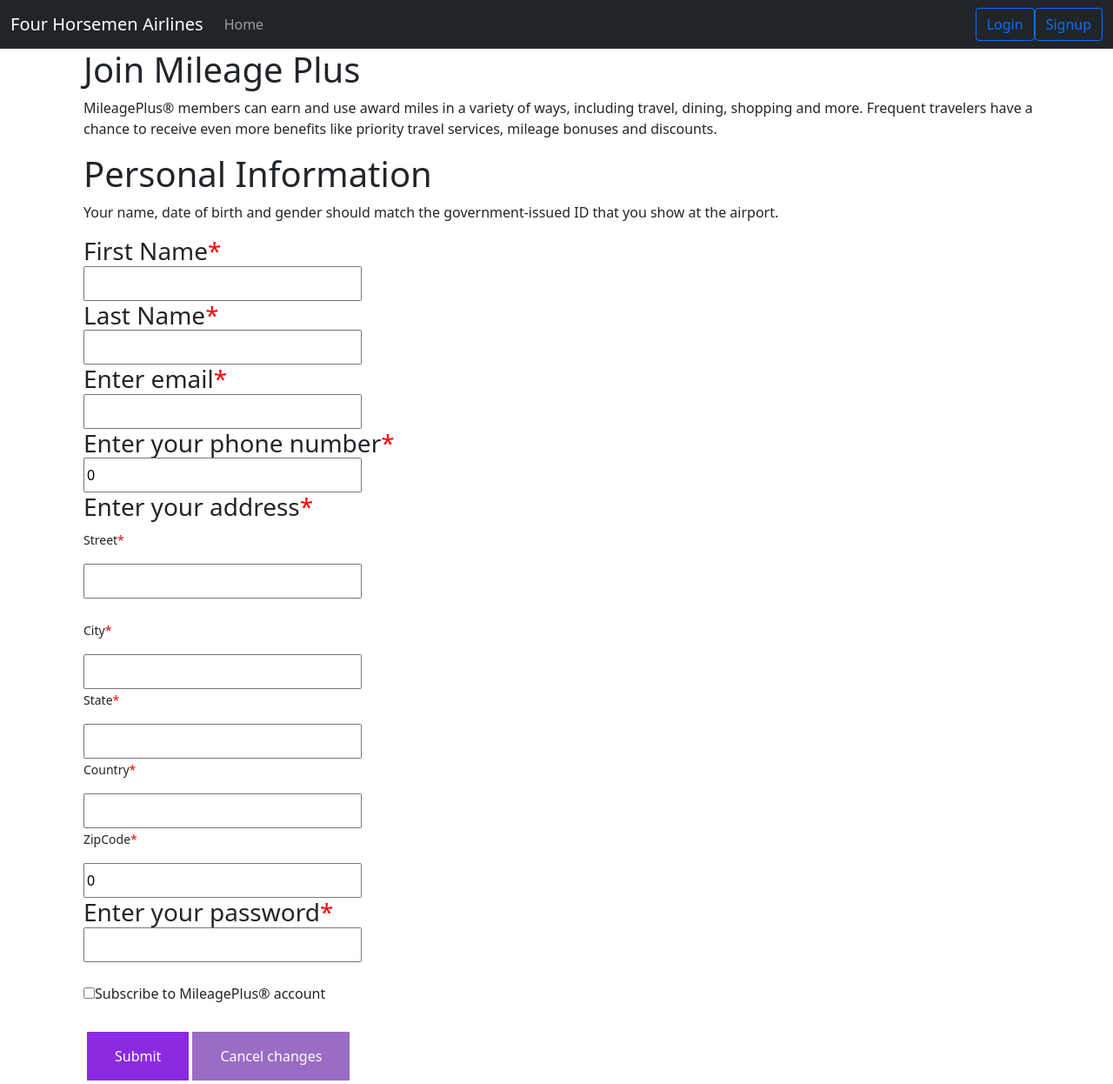
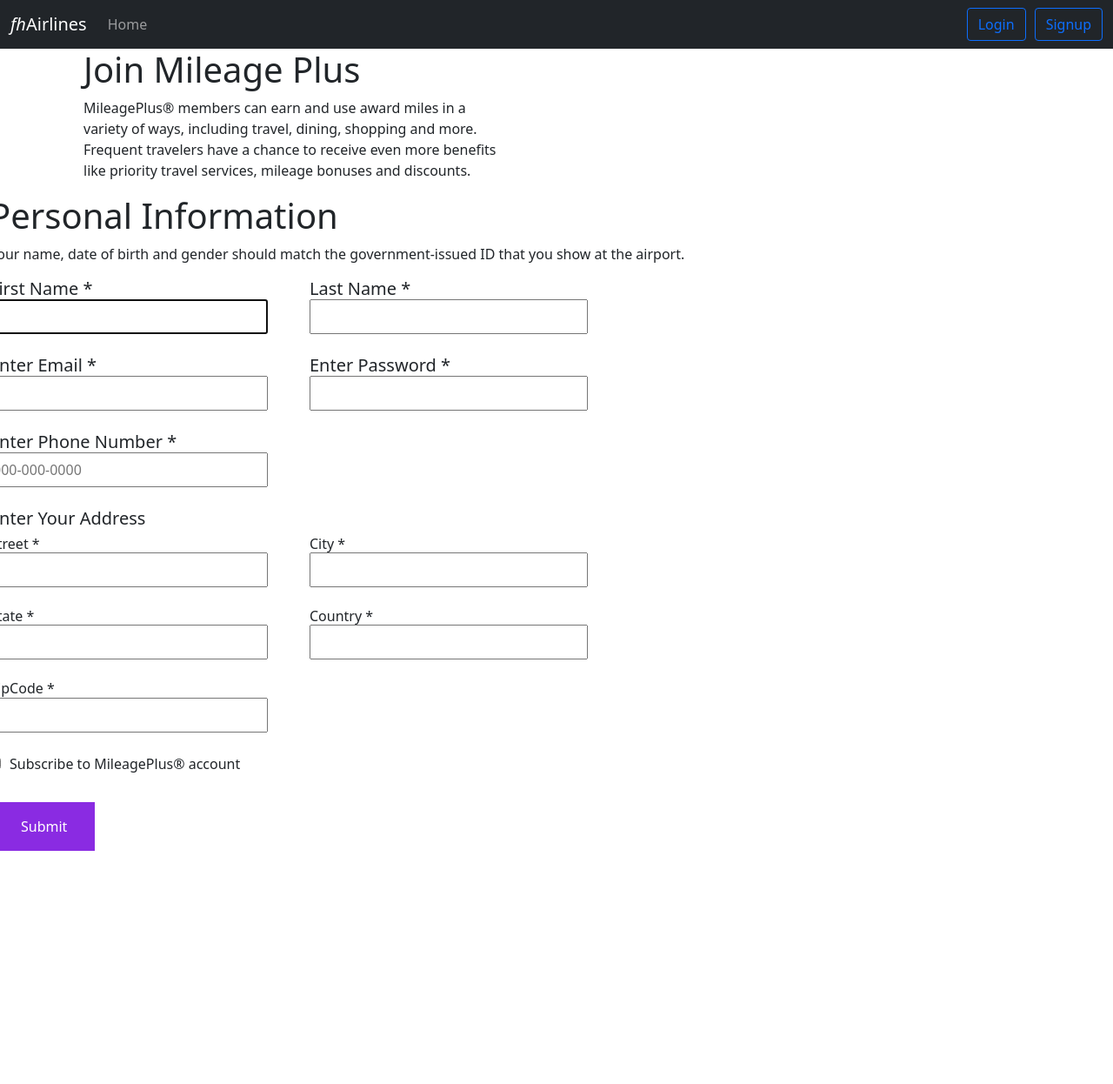
Before and after one commit to gopinathsjsu/team-project-four-horseman, a React (Create React App) app in the folder frontend/: page /register in a window 1280 px wide. Shown: the whole page at 87% size. After the commit the page ends 982 px from the top, so only its background shows below. Built offline with nearby package versions, Linux system fonts and the light colour scheme.

Commit message:
refactored code

```diff
--- a/frontend/src/App.js
+++ b/frontend/src/App.js
@@ -7,9 +7,10 @@ import DisplayFlights from "./components/DisplayFlights/DisplayFlights";
 import UserProfile from "./components/UserProfile/UserProfile";
 import LoginPage from "./components/LoginPage/Login";
 import SingleFlightDetails from "./components/DisplayFlights/SingleFlightDetails";
-import NavigationBar from "./components/RegisterPage/NavigationBar";
+import NavigationBar from "./components/NavigationBar";
 import PassengerDetails from "./components/PassengerInformation/PassengerDetails";
 import SeatSelection from "./components/PassengerInformation/SeatSelection";
+import "bootstrap/dist/css/bootstrap.css";
 
 function App() {
   return (
--- a/frontend/src/components/BookFlights/BookFlights.js
+++ b/frontend/src/components/BookFlights/BookFlights.js
@@ -1,6 +1,5 @@
 import React from "react";
 import BookFlightsForm from "./BookFlightsForm";
-import NavBar from "../RegisterPage/NavigationBar";
 const BookFlights = () => {
   return (
     <div>
--- a/frontend/src/components/LoginPage/LoginForm.js
+++ b/frontend/src/components/LoginPage/LoginForm.js
@@ -43,11 +43,14 @@ const LoginForm = () => {
           }}
         />
       ) : (
-        <div className="login">
+        <div
+          className="login"
+          style={{ display: "flex", justifyContent: "flex-start" }}
+        >
           <form action="2.js" method="get">
-            <h1>Login</h1>
+            {/* <h1>Login</h1> */}
 
-            <h3>Enter email</h3>
+            <h4>Enter email</h4>
             <input
               type="email"
               name="email"
@@ -57,8 +60,12 @@ const LoginForm = () => {
               onChange={handleChange}
               required
             ></input>
-
-            <h3>Enter your password</h3>
+            <div
+              style={{
+                height: "20px",
+              }}
+            ></div>
+            <h4>Enter your password</h4>
             <input
               type="password"
               required
@@ -69,15 +76,17 @@ const LoginForm = () => {
               onChange={handleChange}
             ></input>
             <br />
-            <br />
-            <input
-              onClick={(e) => checkLoginDetails(e)}
-              type="submit"
-              className="signin-submit-button"
-            ></input>
+            <div>
+              <input
+                onClick={(e) => checkLoginDetails(e)}
+                type="submit"
+                className="signin-submit-button"
+                value="Login"
+              ></input>
+              <button onClick={(e) => goToRegister(e)}>Sign Up</button>
+            </div>
           </form>
           {error !== "" && <p className="#error">{error}</p>}
-          <button onClick={(e) => goToRegister(e)}>Sign Up</button>
         </div>
       )}
     </>
--- /dev/null
+++ b/frontend/src/components/NavigationBar.js
@@ -0,0 +1,78 @@
+import React, { useEffect, useState } from "react";
+import { Container, Nav, Navbar, Button, Form } from "react-bootstrap";
+import { useHistory } from "react-router";
+import "bootstrap/dist/css/bootstrap.css";
+
+function NavBar() {
+  const history = useHistory();
+  const [userDetails, setUserDetails] = useState();
+
+  useEffect(() => {
+    setInterval(() => {
+      const user = localStorage.getItem("user");
+      if (user != null && user != undefined) {
+        setUserDetails(JSON.parse(user));
+      }
+    }, 1000);
+  }, []);
+
+  const logoutClicked = (e) => {
+    e.preventDefault();
+    localStorage.removeItem("user");
+    setUserDetails(null);
+    history.replace("/");
+  };
+  const loginClicked = (e) => {
+    e.preventDefault();
+    history.push("/login");
+  };
+  const signUpClicked = (e) => {
+    e.preventDefault();
+    history.push("/register");
+  };
+
+  return (
+    <Navbar
+      className="me-auto my-2 my-lg-0"
+      sticky="top"
+      bg="dark"
+      expand="lg"
+      variant="dark"
+    >
+      <Container fluid>
+        <Navbar.Brand href="/">
+          <em>fh</em>Airlines
+        </Navbar.Brand>
+        <Navbar.Collapse id="basic-navbar-nav">
+          <Nav className="me-auto">
+            <Nav.Link href="/">Home</Nav.Link>
+            {userDetails && <Nav.Link href="/userprofile">Profile</Nav.Link>}
+          </Nav>
+          <Form className="d-flex">
+            {userDetails ? (
+              <Button onClick={logoutClicked} variant="outline-primary">
+                Logout
+              </Button>
+            ) : (
+              <div>
+                <Button
+                  onClick={loginClicked}
+                  variant="outline-primary"
+                  style={{ marginRight: "10px" }}
+                >
+                  Login
+                </Button>
+                <Button onClick={signUpClicked} variant="outline-primary">
+                  Signup
+                </Button>
+              </div>
+            )}
+          </Form>
+        </Navbar.Collapse>
+      </Container>
+      {userDetails && <p>{userDetails.id}</p>}
+    </Navbar>
+  );
+}
+
+export default NavBar;
--- a/frontend/src/components/RegisterPage/NavigationBar.js
+++ /dev/null
@@ -1,72 +0,0 @@
-import React, { useEffect, useState } from "react";
-import { Container, Nav, Navbar, Button, Form } from "react-bootstrap";
-import { useHistory } from "react-router";
-import "bootstrap/dist/css/bootstrap.css";
-
-function NavBar() {
-  const history = useHistory();
-  const [userDetails, setUserDetails] = useState();
-
-  useEffect(() => {
-    setInterval(() => {
-      const user = localStorage.getItem("user");
-      if (user != null && user != undefined) {
-        setUserDetails(JSON.parse(user));
-      }
-    }, 1000);
-  }, []);
-
-  const logoutClicked = (e) => {
-    e.preventDefault();
-    localStorage.removeItem("user");
-    setUserDetails(null);
-    history.replace("/");
-  };
-  const loginClicked = (e) => {
-    e.preventDefault();
-    history.push("/login");
-  };
-  const signUpClicked = (e) => {
-    e.preventDefault();
-    history.push("/register");
-  };
-
-  return (
-    <Navbar
-      className="me-auto my-2 my-lg-0"
-      sticky="top"
-      bg="dark"
-      expand="lg"
-      variant="dark"
-    >
-      <Container fluid>
-        <Navbar.Brand href="/">Four Horsemen Airlines</Navbar.Brand>
-        <Navbar.Collapse id="basic-navbar-nav">
-          <Nav className="me-auto">
-            <Nav.Link href="/">Home</Nav.Link>
-            {userDetails && <Nav.Link href="/userprofile">Profile</Nav.Link>}
-          </Nav>
-          <Form className="d-flex">
-            {userDetails ? (
-              <Button onClick={logoutClicked} variant="outline-primary">
-                Logout
-              </Button>
-            ) : (
-              <div>
-                <Button onClick={loginClicked} variant="outline-primary">
-                  Login
-                </Button>
-                <Button onClick={signUpClicked} variant="outline-primary">
-                  Signup
-                </Button>
-              </div>
-            )}
-          </Form>
-        </Navbar.Collapse>
-      </Container>
-      {userDetails && <p>{userDetails.id}</p>}
-    </Navbar>
-  );
-}
-
-export default NavBar;
--- a/frontend/src/components/RegisterPage/PersonalInfo.js
+++ b/frontend/src/components/RegisterPage/PersonalInfo.js
@@ -1,12 +1,12 @@
-import React from 'react'
-import SignInForm from './SignInForm'
+import React from "react";
+import SignInForm from "./SignInForm";
 
 const PersonalInfo = () => {
-    return (
-        <div className='personal-info'>
+  return (
+    <div>
+      <SignInForm />
+    </div>
+  );
+};
 
-            <SignInForm />
-        </div>
-    )}
-
-export default PersonalInfo
+export default PersonalInfo;
--- a/frontend/src/components/RegisterPage/Register.js
+++ b/frontend/src/components/RegisterPage/Register.js
@@ -1,12 +1,18 @@
 import React from "react";
+import { Col, Row } from "react-bootstrap";
 import Header from "./Header";
-import NavigationBar from "./NavigationBar";
 import PersonalInfo from "./PersonalInfo";
 const Register = () => {
   return (
     <div>
-      <Header />
-      <PersonalInfo />
+      <Row style={{ marginRight: "0" }}>
+        <Col xs={6} style={{ paddingRight: "0" }}>
+          <Header />
+        </Col>
+        <Col style={{ paddingLeft: "0", paddingRight: "0" }}>
+          <PersonalInfo />
+        </Col>
+      </Row>
     </div>
   );
 };
--- a/frontend/src/components/RegisterPage/SignInForm.js
+++ b/frontend/src/components/RegisterPage/SignInForm.js
@@ -7,12 +7,12 @@ const SignInForm = () => {
   const [values, handleChange] = useForm({
     firstName: "",
     lastName: "",
-    phoneNumber: 0,
+    phoneNumber: "",
     email: "",
     password: "",
     address: "",
     city: "",
-    zip: 0,
+    zip: "",
     state: "",
     country: "",
     role: "user",
@@ -36,13 +36,15 @@ const SignInForm = () => {
   };
   return (
     <div className="signin">
-      <form action="2.js" method="get">
+      <form action="2.js" onSubmit={registerUser}>
         <h1>Personal Information</h1>
         <p>
           Your name, date of birth and gender should match the government-issued
           ID that you show at the airport.
         </p>
-        <h3>First Name</h3>
+        <div style={{ display: "flex" }}>
+          <div>
+            <h5>First Name *</h5>
             <input
               type="text"
               className="signin-textbox"
@@ -51,9 +53,11 @@ const SignInForm = () => {
               value={values.firstName}
               onChange={handleChange}
               required
+              autoFocus
             ></input>
-
-        <h3>Last Name</h3>
+          </div>
+          <div>
+            <h5>Last Name *</h5>
             <input
               type="text"
               maxLength="15"
@@ -63,8 +67,12 @@ const SignInForm = () => {
               onChange={handleChange}
               required
             ></input>
-
-        <h3>Enter email</h3>
+          </div>
+        </div>
+        <br />
+        <div style={{ display: "flex" }}>
+          <div>
+            <h5>Enter Email *</h5>
             <input
               type="email"
               name="email"
@@ -74,9 +82,24 @@ const SignInForm = () => {
               onChange={handleChange}
               required
             ></input>
-
-        <h3>Enter your phone number</h3>
-
+          </div>
+          <div>
+            <h5>Enter Password *</h5>
+            <input
+              type="password"
+              required
+              name="password"
+              className="signin-textbox"
+              minLength="8"
+              value={values.password}
+              onChange={handleChange}
+              value={values.password}
+              onChange={handleChange}
+            ></input>
+          </div>
+        </div>
+        <br />
+        <h5>Enter Phone Number *</h5>
         <input
           type="tel"
           id="phone"
@@ -88,11 +111,12 @@ const SignInForm = () => {
           value={values.phoneNumber}
           onChange={handleChange}
         ></input>
-
-        <h3>Enter your address</h3>
-        <small>Street</small>
         <br />
         <br />
+        <h5>Enter Your Address</h5>
+        <div style={{ display: "flex" }}>
+          <div>
+            <h6>Street *</h6>
             <input
               name="address"
               type="text"
@@ -101,14 +125,9 @@ const SignInForm = () => {
               value={values.address}
               onChange={handleChange}
             ></input>
-        <br />
-
-        <br />
-
-        <small>City</small>
-        <br />
-        <br />
-
+          </div>
+          <div>
+            <h6>City *</h6>
             <input
               name="city"
               type="text"
@@ -117,12 +136,12 @@ const SignInForm = () => {
               value={values.city}
               onChange={handleChange}
             ></input>
+          </div>
+        </div>
         <br />
-
-        <small> State</small>
-        <br />
-        <br />
-
+        <div style={{ display: "flex" }}>
+          <div>
+            <h6>State *</h6>
             <input
               name="state"
               type="text"
@@ -131,12 +150,9 @@ const SignInForm = () => {
               value={values.state}
               onChange={handleChange}
             ></input>
-        <br />
-
-        <small>Country</small>
-        <br />
-        <br />
-
+          </div>
+          <div>
+            <h6>Country *</h6>
             <input
               type="text"
               name="country"
@@ -145,12 +161,10 @@ const SignInForm = () => {
               value={values.country}
               onChange={handleChange}
             ></input>
+          </div>
+        </div>
         <br />
-
-        <small>ZipCode</small>
-        <br />
-        <br />
-
+        <h6>ZipCode *</h6>
         <input
           type="tel"
           className="signin-textbox"
@@ -161,31 +175,18 @@ const SignInForm = () => {
           value={values.zip}
           onChange={handleChange}
         ></input>
-
-        <h3>Enter your password</h3>
-        <input
-          type="password"
-          required
-          name="password"
-          className="signin-textbox"
-          minLength="8"
-          value={values.password}
-          onChange={handleChange}
-          value={values.password}
-          onChange={handleChange}
-        ></input>
         <br />
         <br />
-        <input type="checkbox" id="miles" name="miles"></input>
+        <input
+          type="checkbox"
+          id="miles"
+          name="miles"
+          style={{ marginRight: "10px" }}
+          required
+        ></input>
         <label htmlFor="miles">Subscribe to MileagePlus® account</label>
         <br />
-        <input
-          type="submit"
-          className="signin-submit-button"
-          onClick={registerUser}
-        ></input>
-
-        <button className="signin-cancel-button">Cancel changes</button>
+        <input type="submit" className="signin-submit-button"></input>
       </form>
     </div>
   );
```
Also changed, not shown: frontend/src/components/LoginPage/Login.js (+17 -16 lines), frontend/src/components/LoginPage/NavigationBar.js (deleted, +0 -11 lines), frontend/src/components/LoginPage/PersonalInfo.js (+10 -12 lines), frontend/src/components/ManageReservations/FindReservations.js (+0 -22 lines). Lines whose indentation alone changed are shown as unchanged.
